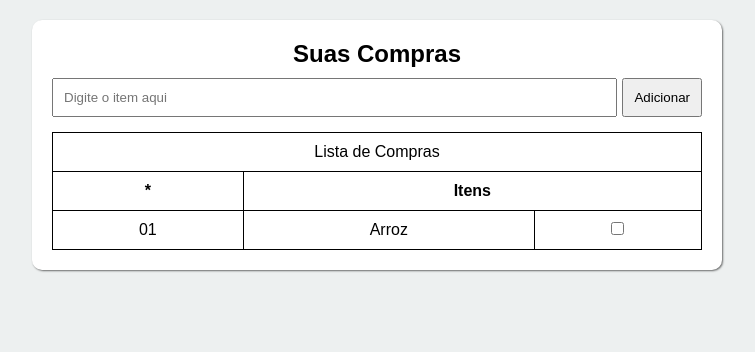
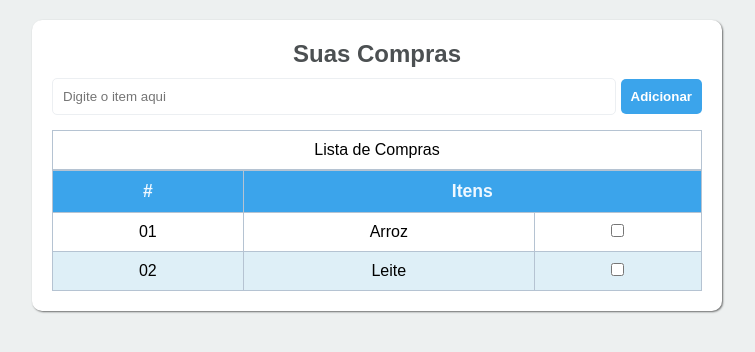
Before and after one commit to Beto2Franca/Angular, an Angular app in the folder aula02/lista/: page / in a window 1280 px wide. Shown: the top 352 px of the page, without its empty margins (263-1018 px from the left). Built offline with nearby package versions, Linux system fonts and the light colour scheme.

Commit message:
scss listas parte2

```diff
--- a/aula02/lista/src/app/compras/compras.html
+++ b/aula02/lista/src/app/compras/compras.html
@@ -8,7 +8,7 @@
         <caption>Lista de Compras</caption>
         <thead>
             <tr>
-                <th>*</th>
+                <th>#</th>
                 <th colspan="2">Itens</th>
             </tr>
 
@@ -19,6 +19,12 @@
                 <td>Arroz</td>
                 <td><input type="checkbox" name="check" id="check"></td>
             </tr>
+
+            <tr>
+                <td>02</td>
+                <td>Leite</td>
+                <td><input type="checkbox" name="check" id="check"></td>
+            </tr>
         </tbody>
     </table>
 </section>
--- a/aula02/lista/src/app/compras/compras.scss
+++ b/aula02/lista/src/app/compras/compras.scss
@@ -9,6 +9,7 @@ section{
 }
 h1{
     text-align: center;
+    color: rgb(76, 80, 82);
 }
 .formulario{
     display: flex;
@@ -21,25 +22,48 @@ h1{
 }
 input[type=text]{
     padding: 10px;
-
     flex: 1;
+    border: 1px solid rgb(236, 239, 242);
+    border-radius: 5px;
+}
+input[type=text]:hover{
+    border: 1px solid rgb(45, 95, 145);
 }
 button{
     padding: 10px;
+    border-radius: 5px;
+    border: none;
+    background-color:  rgb(59, 164, 235);
+    color: rgb(255, 255, 255);
+    font-weight: bold;
+}
+button:hover{
+    background-color: rgb(24, 121, 185);
+    cursor: pointer;
 }
 table{
     border-collapse: collapse;
     margin: auto;
     width: 100%;
+}
+thead{
+    background-color: rgb(59, 164, 235);
+    color: aliceblue;
+    font-size: 1.1em;
+}
 
-}
 caption{
     border: 1px solid black;
     border-bottom: none;
     padding: 10px;
+    border: 1px solid rgb(181, 195, 210);
 }
 th,td{
     border: 1px solid black;
     padding: 10px;
     text-align: center;
+    border: 1px solid rgb(181, 195, 210);
 }
+table tr:nth-child(even){
+    background-color: rgb(222, 239, 247);
+}
```
